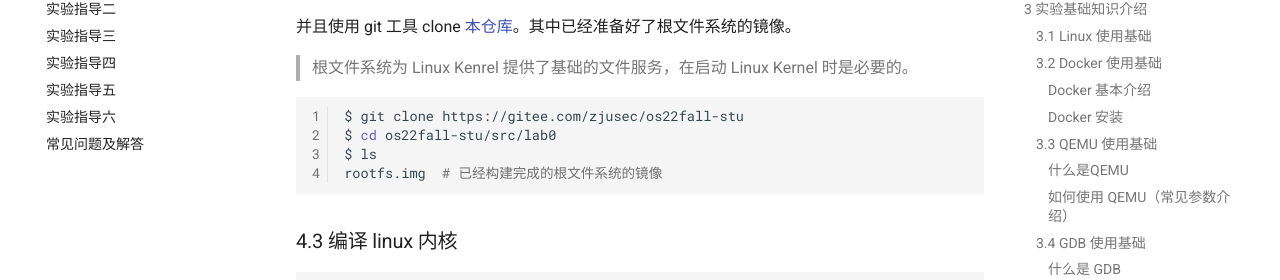
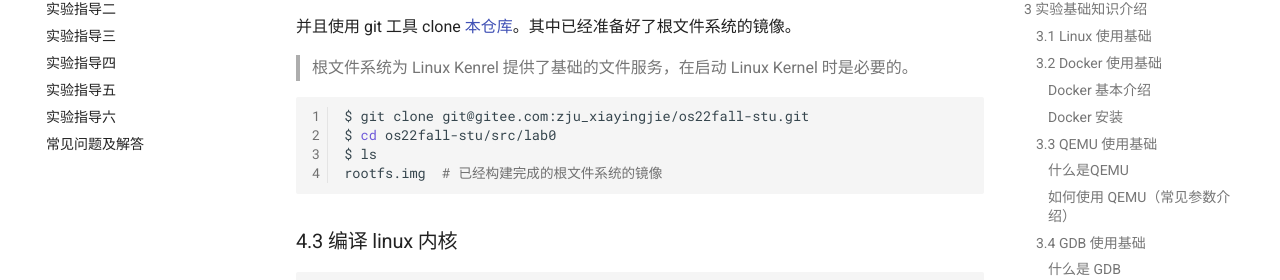
Before and after one commit to biu9/os2022, an MkDocs documentation site: the page built from docs/lab0.md, in a window 1280 px wide and 900 px high, scrolled down 5066 px. Shown: the part 153-433 px from the top of the window. Built offline with MkDocs 1.6.1 and Material for MkDocs 9.7.7, drawn with Linux system fonts in a browser that asks for light colours.

Commit message:
change git repo addr to ssh

````diff
--- a/docs/lab0.md
+++ b/docs/lab0.md
@@ -176,12 +176,12 @@ $ docker run --name oslab -it -v ${HOME}:/have-fun-debugging oslab:2021 bash
 
 > Tips: 本地测试发现，较新版本的 Linux 源码编译后，可能因地址随机化导致 gdb 断点不生效。这里可尝试下载多个版本的 Linux 源码编译实验，对比效果（本地测试 5.14.4 版本可正常调试）。
 
-并且使用 git 工具 clone [本仓库](https://gitee.com/zjusec/os22fall-stu)。其中已经准备好了根文件系统的镜像。
+并且使用 git 工具 clone [本仓库](https://gitee.com/zju_xiayingjie/os22fall-stu)。其中已经准备好了根文件系统的镜像。
 
 > 根文件系统为 Linux Kenrel 提供了基础的文件服务，在启动 Linux Kernel 时是必要的。
 
 ```bash
-$ git clone https://gitee.com/zjusec/os22fall-stu
+$ git clone git@gitee.com:zju_xiayingjie/os22fall-stu.git
 $ cd os22fall-stu/src/lab0
 $ ls
 rootfs.img  # 已经构建完成的根文件系统的镜像
````
